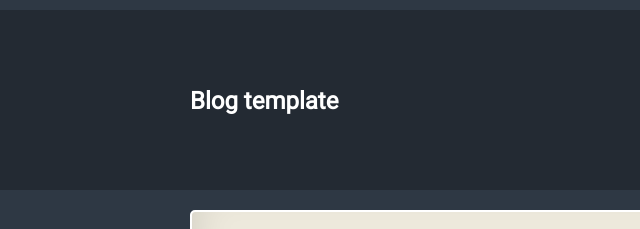
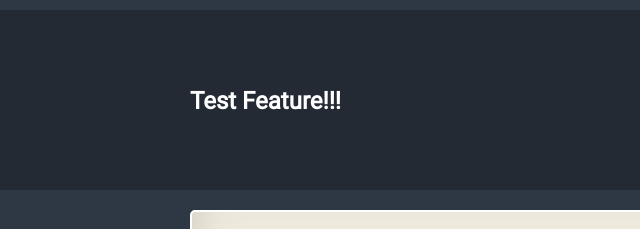
Before and after one commit to alex-grigits/blue_blog, a plain HTML site: page app/index.html in a window 1280 px wide. Shown: the top 229 px of the page, 0-640 px from the left. Drawn offline with nearby package versions, Linux system fonts and the light colour scheme; files that its build step writes are made by us from their sources; files whose address does not match are found by name; a web font is replaced by a local one.

Commit message:
added test feature

```diff
--- a/app/index.html
+++ b/app/index.html
@@ -34,7 +34,7 @@
       <div class="container">
         <div class="header__logo">
           <a class="logo" href="#">
-            <h1 class="logo__text">Blog template</h1>
+            <h1 class="logo__text">Test Feature!!!</h1>
           </a>
         </div>
         <nav class="header__menu">
```
